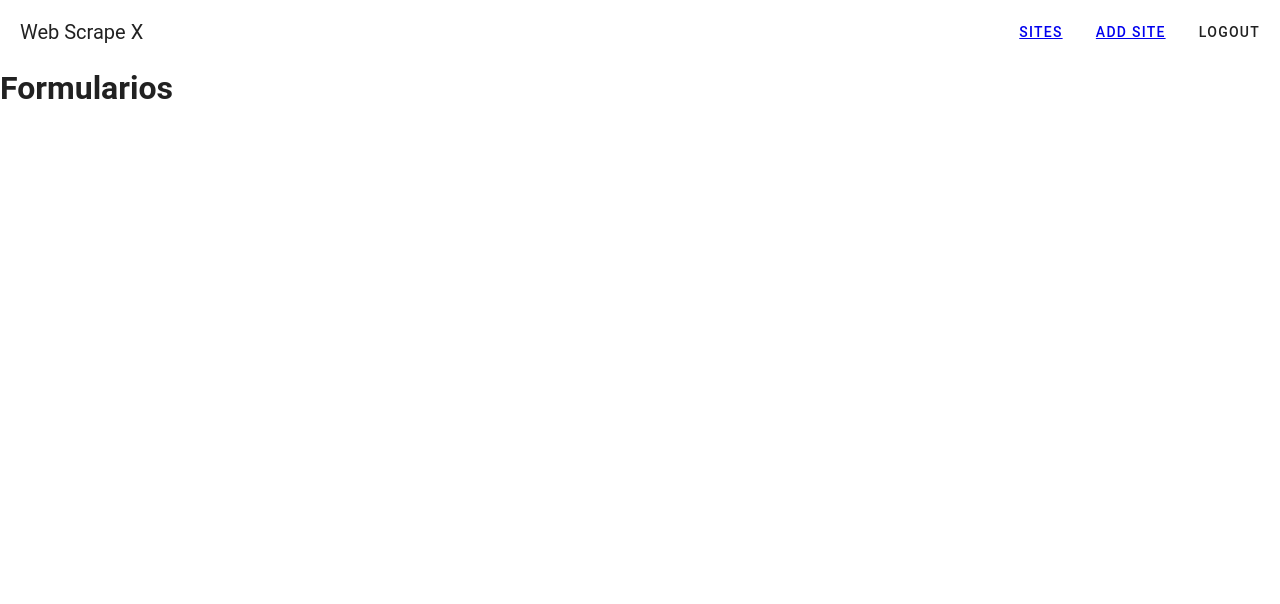
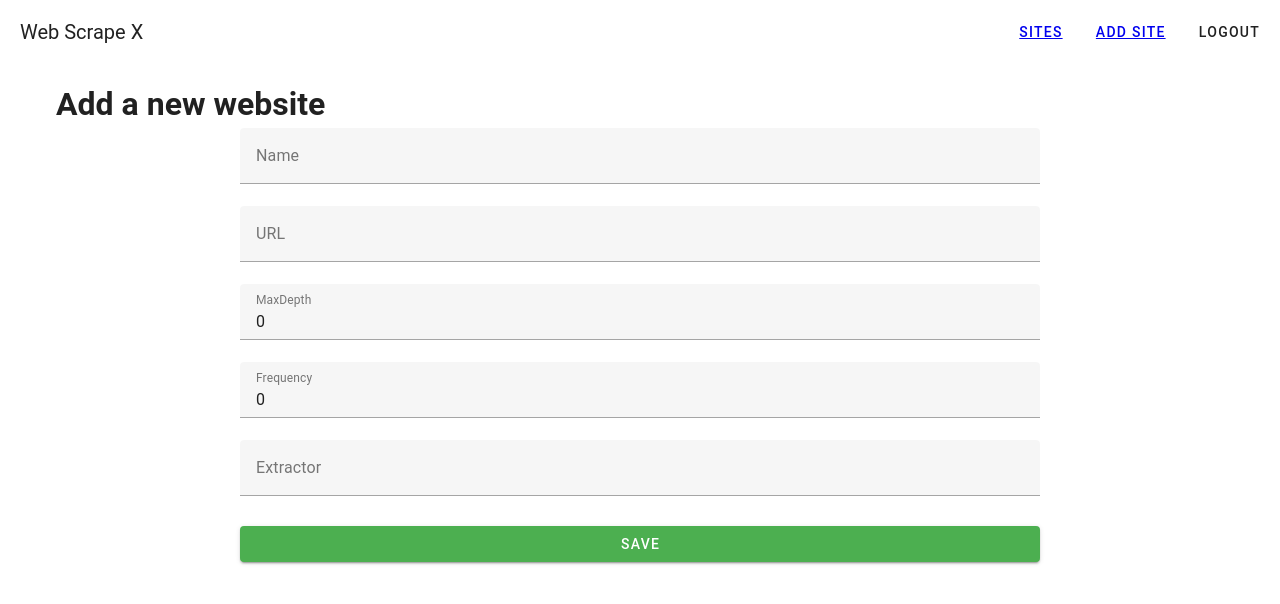
Before and after one commit to alexisarte/WebScrapeX, a Vue app in the folder frontend/: page /website/new in a window 1280 px wide. Shown: the top 604 px of the page. Built offline with nearby package versions, Linux system fonts and the light colour scheme.

Commit message:
Make view to create a site

```diff
--- a/frontend/src/views/NewWebSiteView.vue
+++ b/frontend/src/views/NewWebSiteView.vue
@@ -1,5 +1,12 @@
+<script setup>
+  import SiteForm from '../components/SiteForm.vue';
+</script>
+
 <template>
-  <h1>Formularios</h1>
+  <main>
+    <SiteForm />
+  </main>
 </template>
 
-<style></style>
+<style>
+</style>
```
